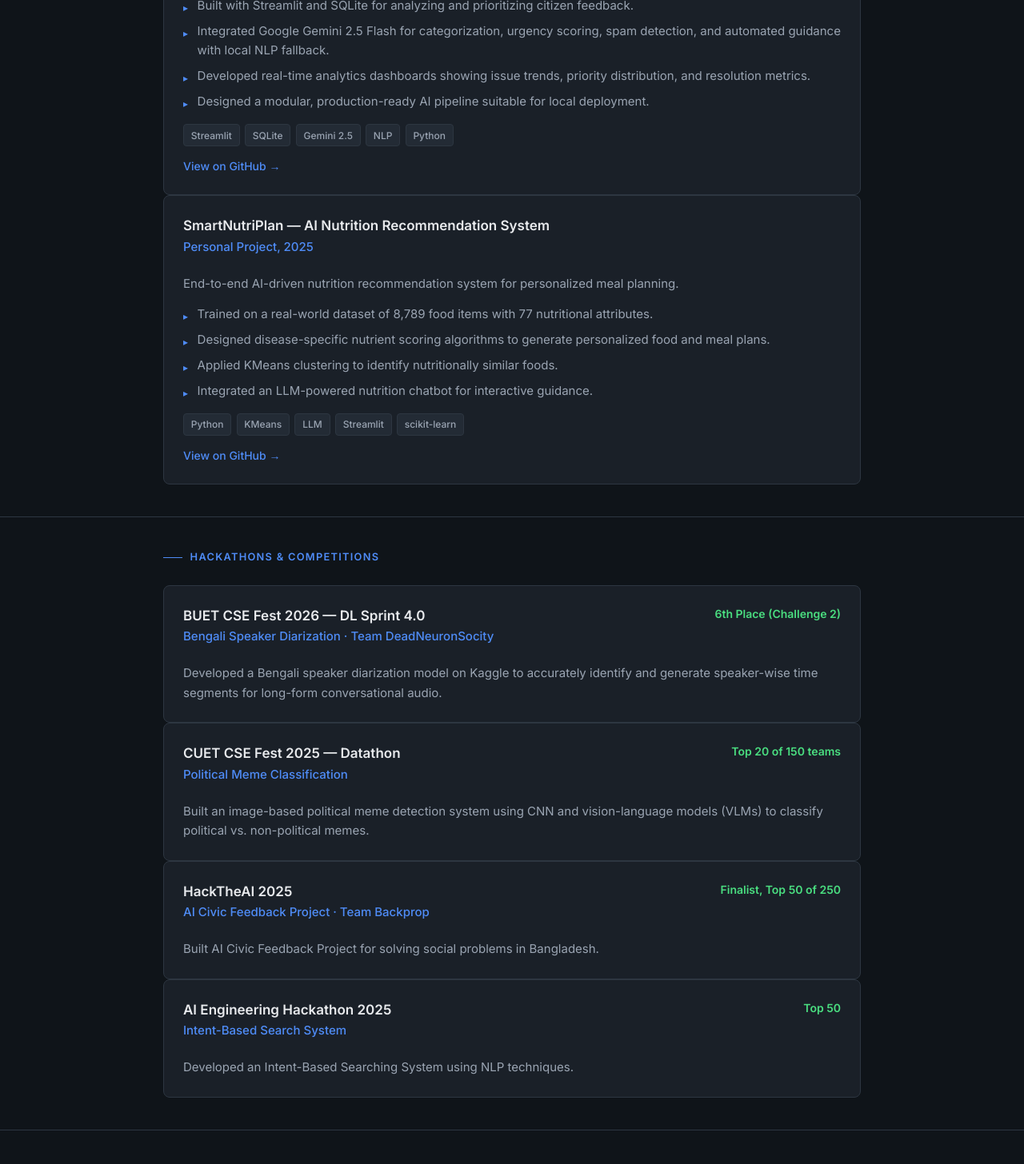
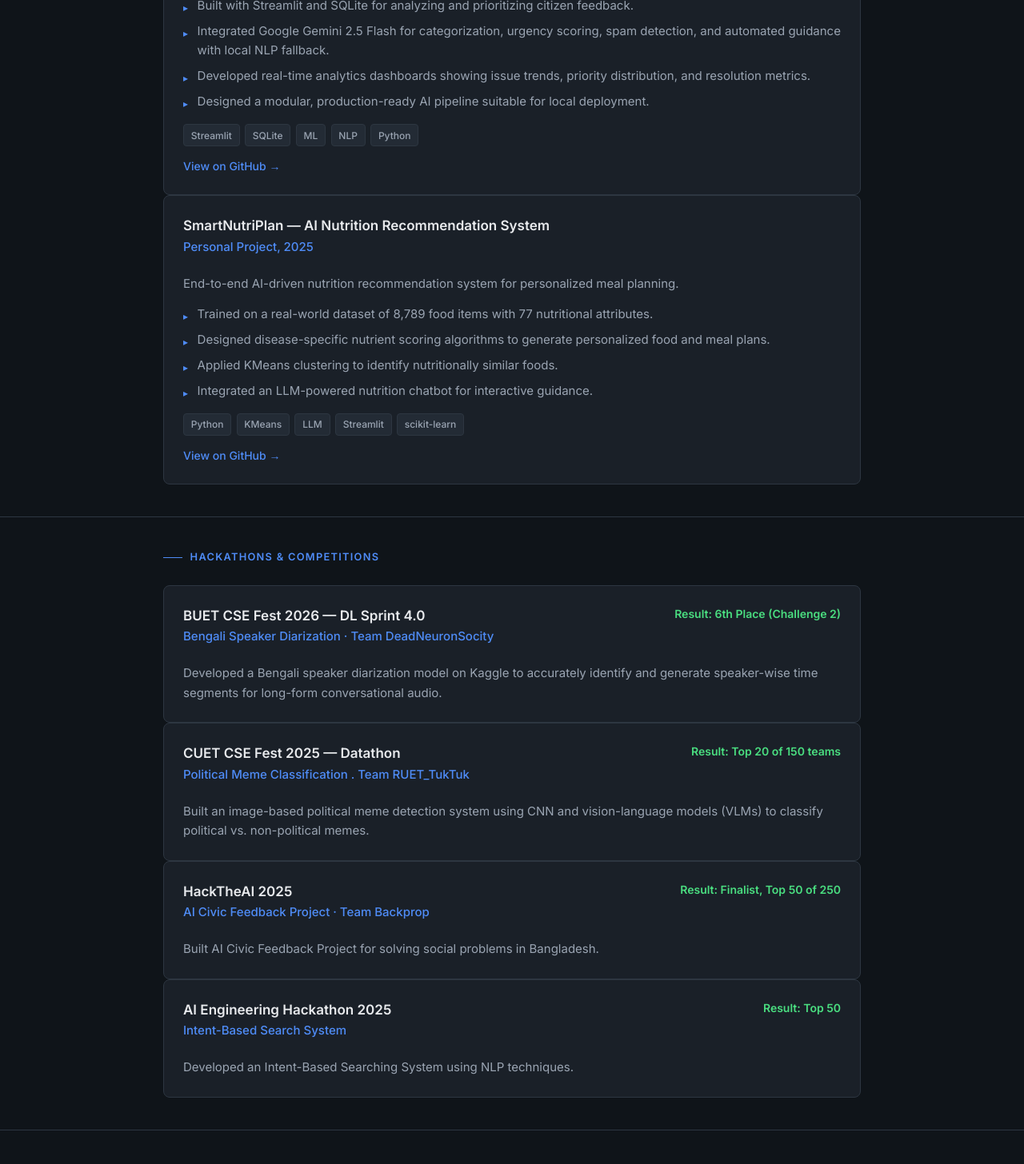
Before and after one commit to Habibur-02/Portfolio, a React (Vite) app: page / in a window 1280 px wide. Shown: the part 1966-3422 px from the top of the page at 80% size. Built offline with nearby package versions, Linux system fonts and the light colour scheme.

Commit message:
Update App.jsx

```diff
--- a/src/App.jsx
+++ b/src/App.jsx
@@ -58,7 +58,7 @@ const DATA = {
           end: '',
         },
       ],
-      tags: ['Qwen2.5-VL', 'LoRA', 'PyTorch', 'AWS SageMaker', 'Modal', 'DaViT'],
+      tags: ['LLM', 'LoRA', 'PyTorch', 'AWS SageMaker', 'Modal', 'DaViT', 'RAG'],
     },
   ],
 
@@ -74,7 +74,7 @@ const DATA = {
         'Developed real-time analytics dashboards showing issue trends, priority distribution, and resolution metrics.',
         'Designed a modular, production-ready AI pipeline suitable for local deployment.',
       ],
-      tags: ['Streamlit', 'SQLite', 'Gemini 2.5', 'NLP', 'Python'],
+      tags: ['Streamlit', 'SQLite', 'ML', 'NLP', 'Python'],
       link: 'https://github.com/Habibur-02',
     },
     {
@@ -99,26 +99,26 @@ const DATA = {
       role: 'Bengali Speaker Diarization · Team DeadNeuronSocity',
       description:
         'Developed a Bengali speaker diarization model on Kaggle to accurately identify and generate speaker-wise time segments for long-form conversational audio.',
-      result: '6th Place (Challenge 2)',
+      result: 'Result: 6th Place (Challenge 2)',
     },
     {
       name: 'CUET CSE Fest 2025 — Datathon',
-      role: 'Political Meme Classification',
+      role: 'Political Meme Classification . Team RUET_TukTuk',
       description:
         'Built an image-based political meme detection system using CNN and vision-language models (VLMs) to classify political vs. non-political memes.',
-      result: 'Top 20 of 150 teams',
+      result: 'Result: Top 20 of 150 teams',
     },
     {
       name: 'HackTheAI 2025',
       role: 'AI Civic Feedback Project · Team Backprop',
       description: 'Built AI Civic Feedback Project for solving social problems in Bangladesh.',
-      result: 'Finalist, Top 50 of 250',
+      result: 'Result:  Finalist, Top 50 of 250',
     },
     {
       name: 'AI Engineering Hackathon 2025',
       role: 'Intent-Based Search System',
       description: 'Developed an Intent-Based Searching System using NLP techniques.',
-      result: 'Top 50',
+      result: 'Result: Top 50',
     },
   ],
 
```
